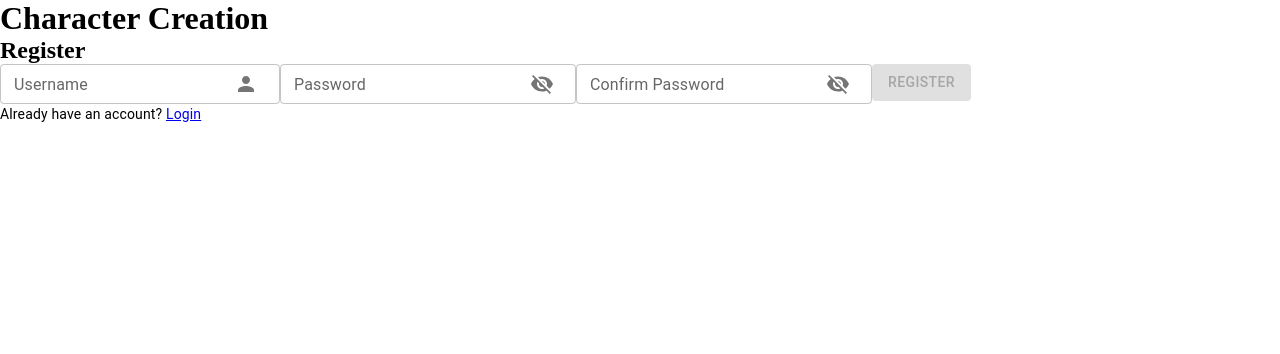
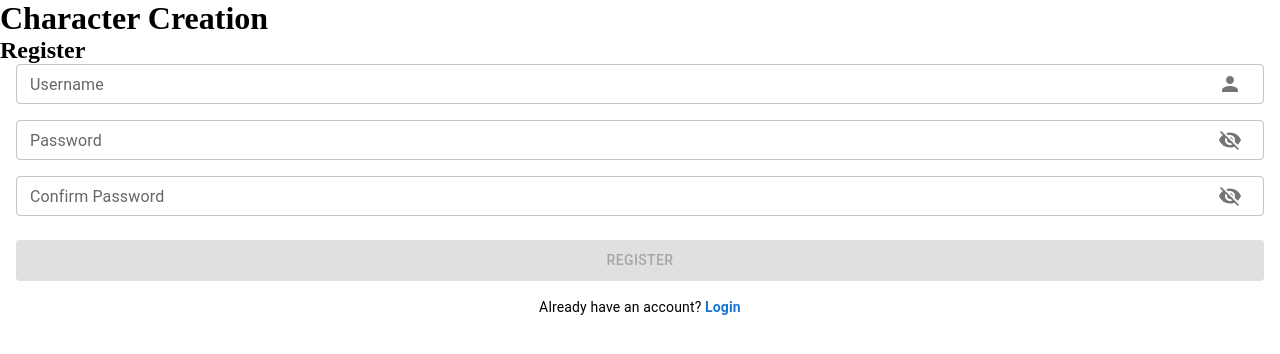
Before and after one commit to oguiaugusto/character-creation, a React (Create React App) app: page /register in a window 1280 px wide. Shown: the top 354 px of the page. Built offline with nearby package versions, Linux system fonts and the light colour scheme; no server answers.

Commit message:
feat: style register form

```diff
--- a/src/components/RegisterForm.tsx
+++ b/src/components/RegisterForm.tsx
@@ -31,6 +31,13 @@ const RegisterForm: React.FC<Props> = (props) => {
     <Box
       component="form"
       onSubmit={ handleSubmit }
+      sx={{
+        display: 'flex',
+        flexDirection: 'column',
+        width: '100%',
+        px: 2,
+        gap: 2,
+      }}
     >
       <InputRightIcon
         handleChange={ handleChange }
@@ -62,10 +69,23 @@ const RegisterForm: React.FC<Props> = (props) => {
         variant="contained"
         type="submit"
         disabled={ isButtonDisabled }
+        sx={{ marginTop: 1, py: 1 }}
       >
         Register
       </Button>
-      <Typography variant="body2">
+      <Typography
+        variant="body2"
+        sx={{
+          alignSelf: 'center',
+          '& a': {
+            color: 'primary.main',
+            textDecoration: 'none',
+            fontWeight: 600,
+            '&:hover': { filter: 'brightness(0.8)' },
+            '&:active': { filter: 'brightness(0.6)' },
+          },
+        }}
+      >
         { 'Already have an account? ' }
         <Link to="/login">Login</Link>
       </Typography>
```
